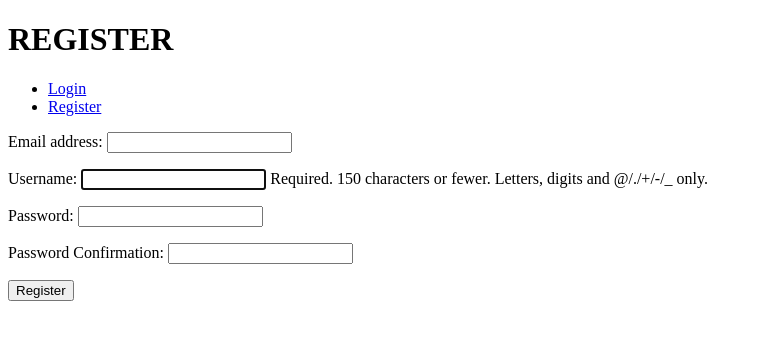
After one commit to davebland/ci-django-app, a Django app: page /accounts/register/ in a window 1280 px wide. The commit adds this page. Shown: the top 340 px of the page, without its empty margins (0-762 px from the left). Run offline with Django 3.2, Linux system fonts and the light colour scheme.

Commit message:
created user registration and profile views

```diff
--- a/accounts/forms.py
+++ b/accounts/forms.py
@@ -1,5 +1,31 @@
 from django import forms
+from django.contrib.auth.models import User
+from django.contrib.auth.forms import UserCreationForm
+from django.core.exceptions import ValidationError
 
 class LoginForm(forms.Form):
     username = forms.CharField()
     password = forms.CharField(widget=forms.PasswordInput)
+
+class NewUserRegistrationForm(UserCreationForm):
+    password1 = forms.CharField(label="Password", widget=forms.PasswordInput)
+    password2 = forms.CharField(label="Password Confirmation", widget=forms.PasswordInput)
+    class Meta:
+        model = User
+        fields = ['email', 'username', 'password1', 'password2']
+
+    def clean_email(self):
+        email = self.cleaned_data.get('email')
+        username = self.cleaned_data.get('username')
+        if User.objects.filter(email=email).exclude(username=username):
+            raise forms.ValidationError(u'Email address already used')
+        return email
+
+    def clean_password2(self):
+        password1 = self.cleaned_data.get('password1')
+        password2 = self.cleaned_data.get('password2')
+        if not password1 or not password2:
+            raise forms.ValidationError("Please confirm your password")
+        if password1 != password2:
+            raise forms.ValidationError("Password don't match")
+        return password2
--- /dev/null
+++ b/accounts/templates/profile.html
@@ -0,0 +1,5 @@
+{% extends 'base.html' %}
+{% block page_title %}{{ user_profile }}'s PROFILE{% endblock %}
+{% block content %}
+    {{ user_profile.email }}
+{% endblock %}
--- /dev/null
+++ b/accounts/templates/registration.html
@@ -0,0 +1,9 @@
+{% extends 'base.html' %}
+{% block page_title %}REGISTER{% endblock %}
+{% block content %}
+    <form method="POST">
+        {% csrf_token %}
+        {{ registration_form.as_p }}
+        <button type="submit">Register</button>
+    </form>
+{% endblock %}
--- a/accounts/views.py
+++ b/accounts/views.py
@@ -1,6 +1,8 @@
 from django.shortcuts import render, HttpResponse, redirect, reverse
 from django.contrib import auth, messages
-from accounts.forms import LoginForm
+from django.contrib.auth.decorators import login_required
+from django.contrib.auth.models import User
+from accounts.forms import LoginForm, NewUserRegistrationForm
 
 # Create your views here.
 def test_page(request):
@@ -9,12 +11,15 @@ def test_page(request):
 def index(request):
     return render(request, 'index.html')
 
+@login_required
 def logout(request):
     auth.logout(request)
     messages.success(request, "You have successfully logged out")
     return redirect(reverse('index'))
 
 def login(request):
+    if request.user.is_authenticated:
+        return redirect(reverse('index'))
     if request.method == "POST":
         form = LoginForm(request.POST)
         if form.is_valid():
@@ -29,3 +34,26 @@ def login(request):
     else:
         form = LoginForm()
     return render(request, 'login.html', {"login_form":form})
+
+def registration(request):
+    if request.user.is_authenticated:
+        return redirect(reverse('index'))
+    if request.method == "POST":
+        registration_form = NewUserRegistrationForm(request.POST)
+        if registration_form.is_valid():
+            registration_form.save()
+            user = auth.authenticate(username=request.POST['username'], password=request.POST['password1'])
+            if user:
+                auth.login(user=user, request=request)
+                messages.success(request, "Registration successful")
+                return redirect(reverse('index'))
+            else:
+                messages.error(request, "Registration failed")
+                return redirect(reverse('index'))
+    else:
+        registration_form = NewUserRegistrationForm()
+    return render(request, 'registration.html', {'registration_form':registration_form})
+
+def user_profile(request):
+    user = User.objects.get(email=request.user.email)
+    return render(request, 'profile.html', {'user_profile':user})
--- a/django_tutorial/urls.py
+++ b/django_tutorial/urls.py
@@ -28,5 +28,7 @@ urlpatterns = [
 
     url(r'^accounts$', index, name="index"),
     url(r'^accounts/logout/$', logout, name="logout"),
-    url(r'^accounts/login/$', login, name="login")
+    url(r'^accounts/login/$', login, name="login"),
+    url(r'^accounts/register/$', registration, name="registration"),
+    url(r'^accounts/profile/$', user_profile, name="profile"),
 ]
--- a/templates/base.html
+++ b/templates/base.html
@@ -12,10 +12,10 @@
         <ul>
             {% if user.is_authenticated %}
             <li><a href="{% url 'logout' %}" >Logout</a></li>
-            <li><a href="#">Profile</a></li>
+            <li><a href="{% url 'profile' %}">Profile</a></li>
             {% else %}
             <li><a href="{% url 'login' %}">Login</a></li>
-            <li><a href="#">Register</a></li>
+            <li><a href="{% url 'registration' %}">Register</a></li>
             {% endif %}
         </ul>
     </nav>
```
Also changed, not shown: db.sqlite3.
